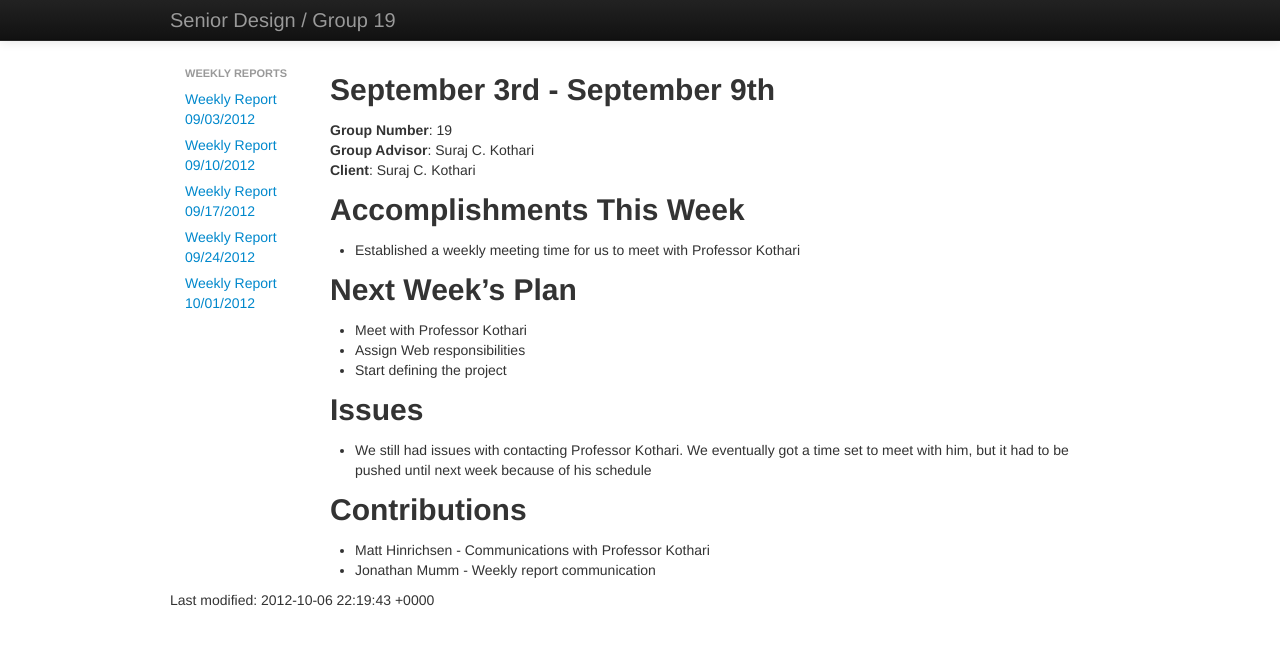
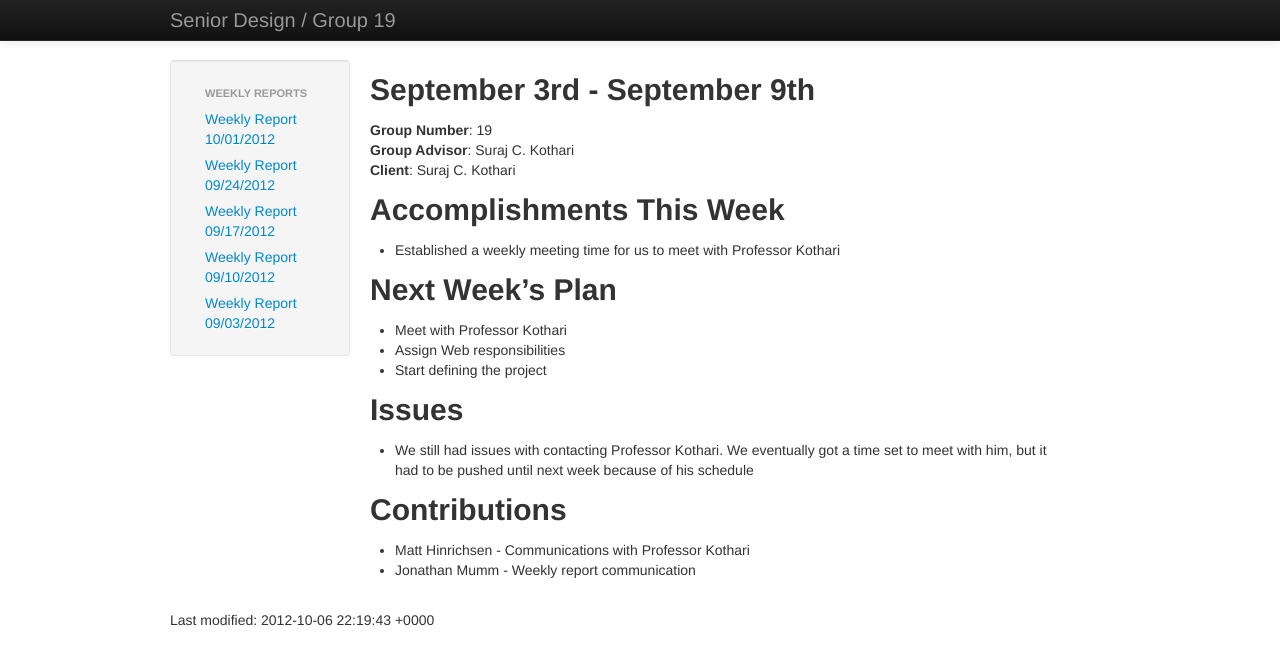
Before and after one commit to IASTATE-May1319/website, a Jekyll site: the page built from _posts/2012-09-10-Weekly-Report-20120910.md, in a window 1280 px wide. Shown: the top 665 px of the page. Built offline with Jekyll 4.4.1, drawn with Linux system fonts in a browser that asks for light colours; Markdown is read by kramdown in place of the engine named in the settings.

Commit message:
Get the formatting of the website to work
Also get the links to work in the may1319 subdirectory

```diff
--- a/_config.yml
+++ b/_config.yml
@@ -1,3 +1,5 @@
 auto: true
 markdown: rdiscount
 pygments: true
+baseurl: /may1319/
+permalink: /:title
--- a/_layouts/base.html
+++ b/_layouts/base.html
@@ -3,9 +3,9 @@
 <head>
 <title>{{ page.title }}</title>
 <meta name="viewport" content="width=device-width, initial-scale=1.0">
-<link type="text/css" rel="stylesheet" href="/css/bootstrap.min.css">
-<script type="text/javascript" src="/js/jquery.min.js"></script>
-<script type="text/javascript" src="/js/bootstrap.min.js"></script>
+<link type="text/css" rel="stylesheet" href="/may1319/css/bootstrap.min.css">
+<script type="text/javascript" src="/may1319/js/jquery.min.js"></script>
+<script type="text/javascript" src="/may1319/js/bootstrap.min.js"></script>
 
 <style type="text/css">
   body {
@@ -19,29 +19,31 @@
 <div class="navbar navbar-inverse navbar-fixed-top">
   <div class="navbar-inner">
     <div class="container">
-      <a class="brand" href="/">Senior Design / Group 19</a>
+      <a class="brand" href="/may1319">Senior Design / Group 19</a>
     </div>
   </div>
 </div>
 
 <div class="container">
   <div class="row">
-    <div class="span2">
+    <div class="span2 well">
       <ul class="nav nav-list">
         <li class="nav-header">Weekly Reports</li>
-        {% for post in site.categories.weeklyreport reversed %}
-        <li><a href="{{ post.url }}">{{ post.title }}</a></li>
+        {% for post in site.categories.weeklyreport %}
+        <li><a href="/may1319{{ post.url }}">{{ post.title }}</a></li>
         {% endfor %}
       </ul>
     </div>
 
-    <div class="span10">
+    <div class="span9">
       {{ content }}
     </div>
 </div>
-
-<footer>
-  <p>Last modified: {{ site.time }}</p>
+<br />
+<footer class="footer">
+  <div class="container">
+    <p>Last modified: {{ site.time }}</p>
+  </div>
 </footer>
 </body>
 </html>
```
